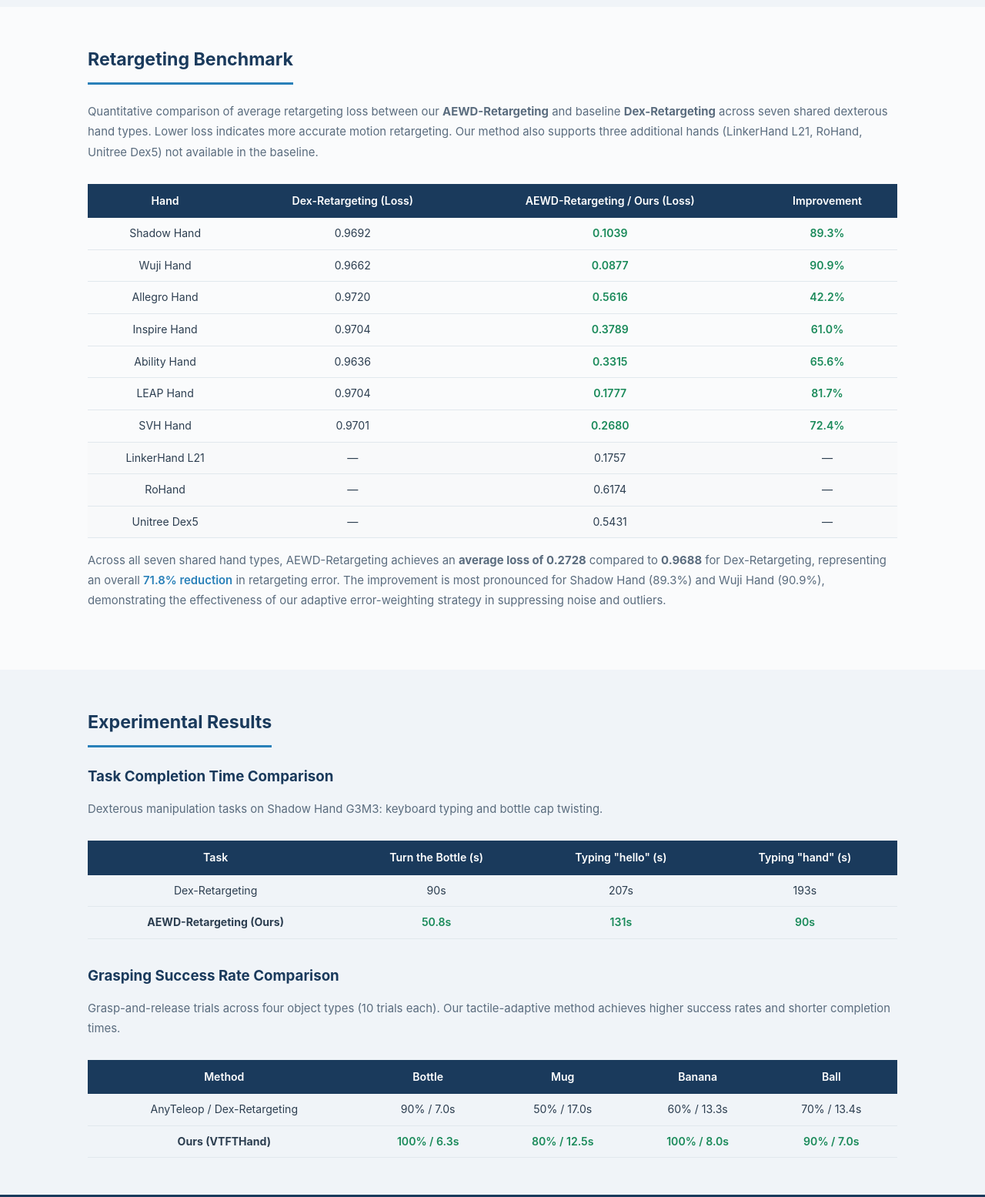
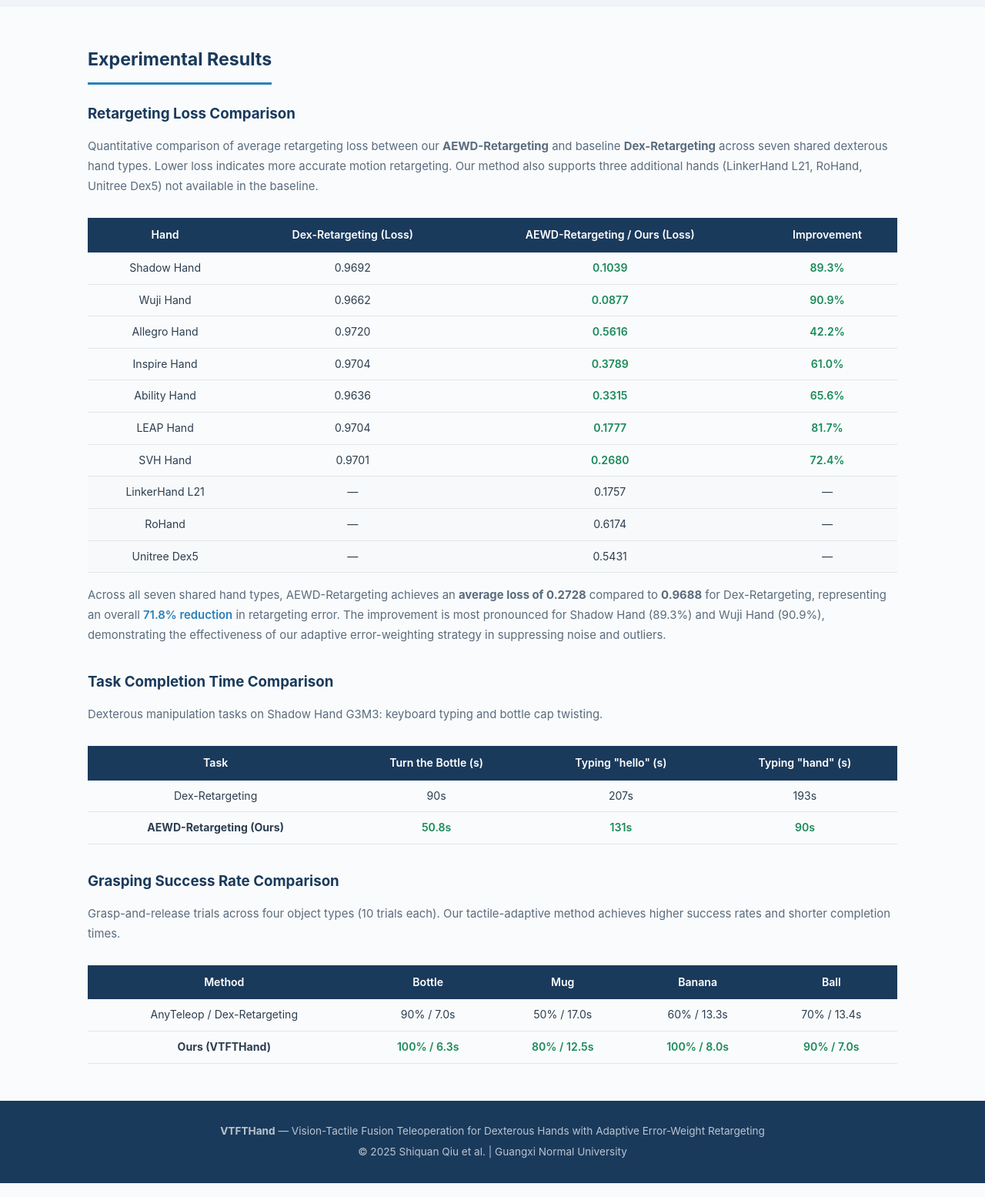
Before and after one commit to qqsq12321/VTFTHand, a plain HTML site: page index.html in a window 1280 px wide. Shown: the part 4380-5935 px from the top of the page at 77% size. Drawn offline with Linux system fonts and the light colour scheme.

Commit message:
Merge retargeting benchmark into experimental results section
Co-Authored-By: Claude Opus 4.6 <noreply@anthropic.com>

```diff
--- a/index.html
+++ b/index.html
@@ -308,10 +308,12 @@
   </div>
 </section>
 
-<!-- Retargeting Benchmark -->
+<!-- Experimental Results -->
 <section>
   <div class="container">
-    <h2 class="section-title">Retargeting Benchmark</h2>
+    <h2 class="section-title">Experimental Results</h2>
+
+    <h3 style="color:var(--primary);margin-bottom:12px;">Retargeting Loss Comparison</h3>
     <p class="video-section-desc">Quantitative comparison of average retargeting loss between our <strong>AEWD-Retargeting</strong> and baseline <strong>Dex-Retargeting</strong> across seven shared dexterous hand types. Lower loss indicates more accurate motion retargeting. Our method also supports three additional hands (LinkerHand L21, RoHand, Unitree Dex5) not available in the baseline.</p>
     <table class="result-table">
       <thead>
@@ -331,15 +333,8 @@
       </tbody>
     </table>
     <p class="video-section-desc" style="margin-top:16px;">Across all seven shared hand types, AEWD-Retargeting achieves an <strong>average loss of 0.2728</strong> compared to <strong>0.9688</strong> for Dex-Retargeting, representing an overall <span class="hl">71.8% reduction</span> in retargeting error. The improvement is most pronounced for Shadow Hand (89.3%) and Wuji Hand (90.9%), demonstrating the effectiveness of our adaptive error-weighting strategy in suppressing noise and outliers.</p>
-  </div>
-</section>
 
-<!-- Results -->
-<section>
-  <div class="container">
-    <h2 class="section-title">Experimental Results</h2>
-
-    <h3 style="color:var(--primary);margin-bottom:12px;">Task Completion Time Comparison</h3>
+    <h3 style="color:var(--primary);margin:32px 0 12px;">Task Completion Time Comparison</h3>
     <p class="video-section-desc">Dexterous manipulation tasks on Shadow Hand G3M3: keyboard typing and bottle cap twisting.</p>
     <table class="result-table">
       <thead>
```
